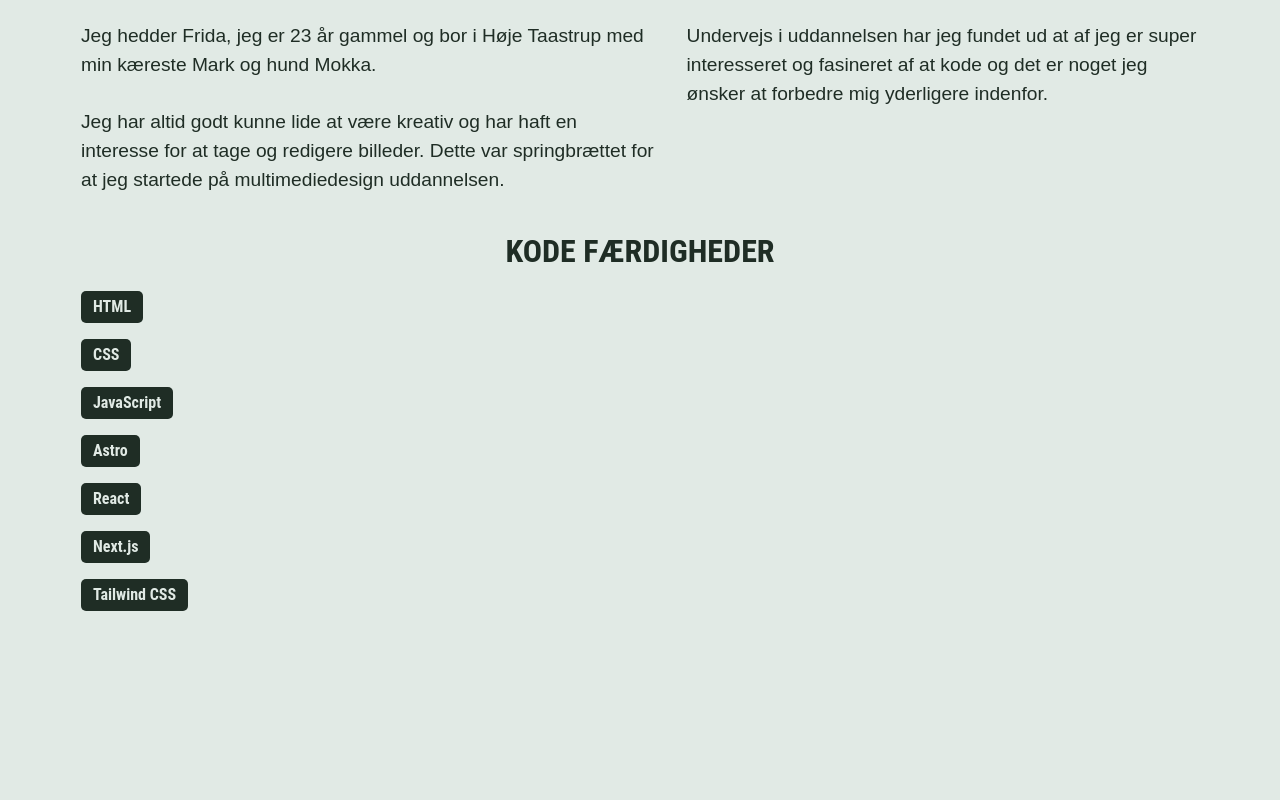
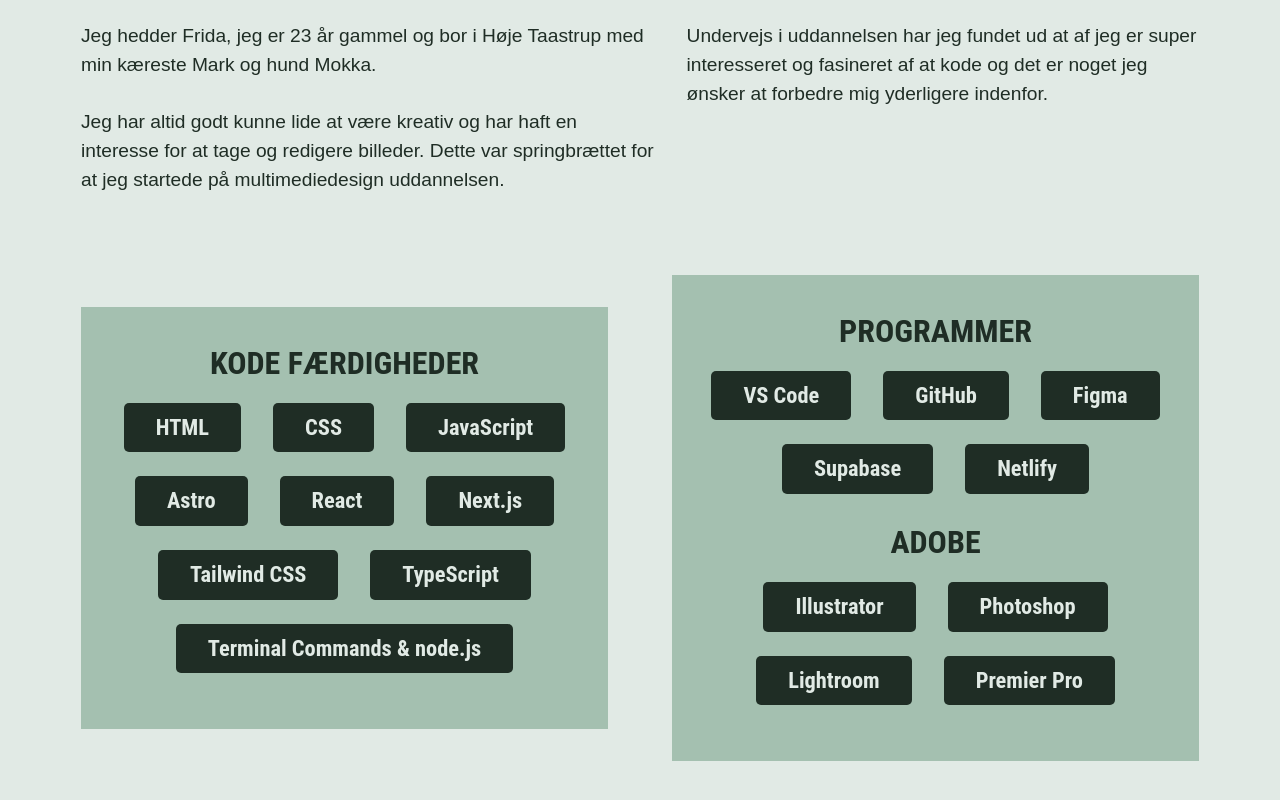
Before and after one commit to Fridakea/praktik-ppp, a React (Create React App) app: page / in a window 1280 px wide. Shown: the part 786-1586 px from the top of the page. Before the commit the page ends 1413 px from the top, so only its background shows below. Built offline with nearby package versions, Linux system fonts and the light colour scheme.

Commit message:
website WIP

```diff
--- a/src/components/AboutMe.jsx
+++ b/src/components/AboutMe.jsx
@@ -1,4 +1,12 @@
+import { useState } from "react";
+
+const tagContainerStyle ="my-4 mx-[-1rem] px-4 py-8 bg-secondary sm:mx-0";
+const tagsStyle = "max-w-[500px] flex flex-row justify-center flex-wrap gap-x-8";
+
 export function AboutMe() {
+  const [codetags, setCodetags] = useState(["HTML", "CSS", "JavaScript", "Astro", "React", "Next.js", "Tailwind CSS", "TypeScript", "Terminal Commands & node.js"]);
+  const [programtags, setProgramtags] = useState(["VS Code", "GitHub", "Figma", "Supabase", "Netlify"]);
+  const [adobetags, setAdobetags] = useState(["Illustrator", "Photoshop", "Lightroom", "Premier Pro"]);
 
     return (
       <div>
@@ -12,18 +20,33 @@ export function AboutMe() {
             </div>
         </div>
 
-        <div className="code">
-            <h3 className="text-center">Kode færdigheder</h3>
-            <div className="tags">
-                <h6>HTML</h6>
-                <h6>CSS</h6>
-                <h6>JavaScript</h6>
-                <h6>Astro</h6>
-                <h6>React</h6>
-                <h6>Next.js</h6>
-                <h6>Tailwind CSS</h6>
-            </div>
+        <div className="my-8 flex flex-col sm:flex-row items-center sm:gap-16">
+          <div className={`${tagContainerStyle}`}>
+              <h3 className="text-center">Kode færdigheder</h3>
+              <div className={tagsStyle}>
+                {
+                  codetags.map((nextCodetag) => <h6 key={nextCodetag}>{nextCodetag}</h6>)
+                }
+              </div>
+          </div>
+
+          <div className={tagContainerStyle}>
+              <h3 className="text-center">Programmer</h3>
+              <div className={tagsStyle}>
+                {
+                  programtags.map((nextProgramtag) => <h6 key={nextProgramtag}>{nextProgramtag}</h6>)
+                }
+              </div>
+
+              <h3 className="text-center">Adobe</h3>
+              <div className={tagsStyle}>
+                {
+                  adobetags.map((nextAdobetag) => <h6 key={nextAdobetag}>{nextAdobetag}</h6>)
+                }
+              </div>
+          </div>
         </div>
+
       </div>
     );
   }
--- a/src/components/HeroSection.jsx
+++ b/src/components/HeroSection.jsx
@@ -4,8 +4,8 @@ console.log(portrait1);
 export function HeroSection() {
 
     return (
-      <div>
-        <div className="hidden sm:block w-[75%] max-w-[1250px] h-[85%] absolute right-0 top-0 -z-10 bg-white"></div>
+      <div className='relative'>
+        <div className="hidden sm:block w-[75%] max-w-[1250px] h-[100%] absolute right-0 top-0 -z-10 bg-white mr-[-1rem]"></div>
 
         <div className='flex flex-col sm:flex-row-reverse sm:items-end sm:mb-16'>
           <div className='aspect-square w-[75%] bg-cover bg-secondary self-end mr-[-1rem] sm:w-[100%] sm:h-[100%]' style={{backgroundImage: `url(${portrait1})`}}></div>
--- a/src/css/global.css
+++ b/src/css/global.css
@@ -67,12 +67,13 @@ h5 {
 
 h6 {
     width: fit-content;
-    padding: 4px 12px;
+    padding: 8px 16px;
     background-color: rgb(var(--color-text));
     border-radius: 5px;
 
+    text-align: center;
     text-transform: none;
-    font-size: 1rem;
+    font-size: 1.25rem;
     color: rgb(var(--color-primary));
 }
 
@@ -89,6 +90,12 @@ p {
         font-size: 1.5rem;
     }
 
+    h6 {
+        padding: 8px 32px;
+        font-size: 1.4rem;
+        margin-bottom: 1.5rem;
+    }
+
     p {
         font-size: 1.2rem;
     }
--- a/src/css/style.css
+++ b/src/css/style.css
@@ -5,3 +5,10 @@ hr {
     margin-bottom: 1.5rem;
     border-color: rgb(var(--color-text));
 }
+
+.skill-tag {
+
+    @apply h-2 w-3;
+
+
+}
```
